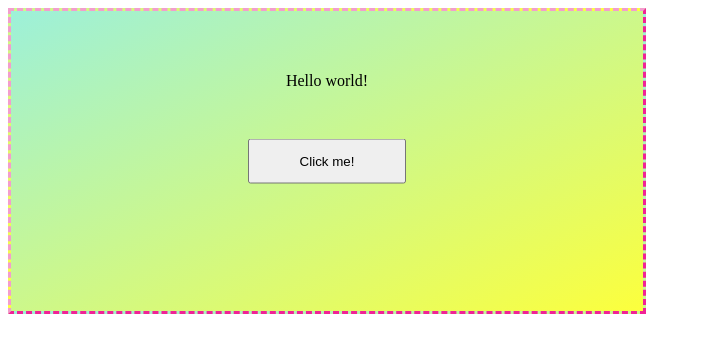
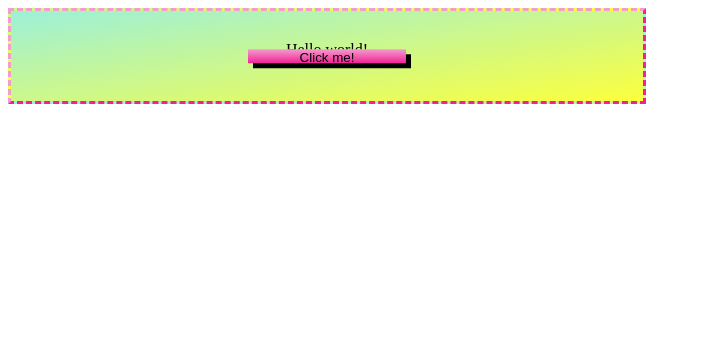
Before and after one commit to gomezjuliana/movingdivs, a plain HTML site: page index.html in a window 1280 px wide. Both pictures are taken after a click on the button "Click me!". Shown: the whole page, without its empty margins (0-701 px from the left). Drawn offline with Linux system fonts and the light colour scheme.

Commit message:
finish styles, add functions

```diff
--- a/index.html
+++ b/index.html
@@ -9,10 +9,12 @@
 
 <body>
 	<div class ="container">
-	  <button class="">Click me!</button>
+	  <button class="" onclick="changeHeight()">Click me!</button>
 	  <div class="slide">
 	    <p>Hello world!</p>
 	  </div>
 	</div>
+
+<script type="text/javascript" src="movingdivs.js"></script>
 </body>
 </html>
--- a/movingdivs.js
+++ b/movingdivs.js
@@ -0,0 +1,13 @@
+var toggle = true;
+
+function changeHeight(){
+	if (toggle === true){
+	document.querySelector('.container').classList.add('smaller');
+	console.log(toggle);
+	toggle = false;
+	console.log(toggle);
+    } else {
+    	document.querySelector('.container').classList.remove('smaller');
+    	toggle = true;
+    }
+}
--- a/styles.css
+++ b/styles.css
@@ -21,6 +21,10 @@ button {
 	display: block;
 	margin-left: auto;
 	margin-right: auto;
+	border: none;
+	background: #f12296;
+	background: linear-gradient(#f39dcd, #f12296);
+	box-shadow: 5px 5px;
 }
 
 .left {
@@ -52,3 +56,7 @@ button {
 		width: 100%;
 	}
 }
+
+.smaller {
+	height: 90px;
+}
```
Also changed, not shown: 1 other file.
